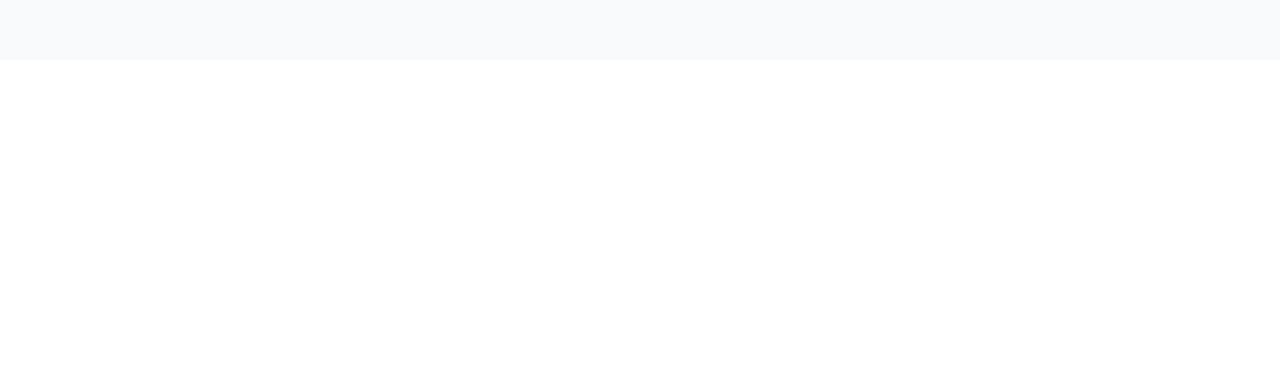
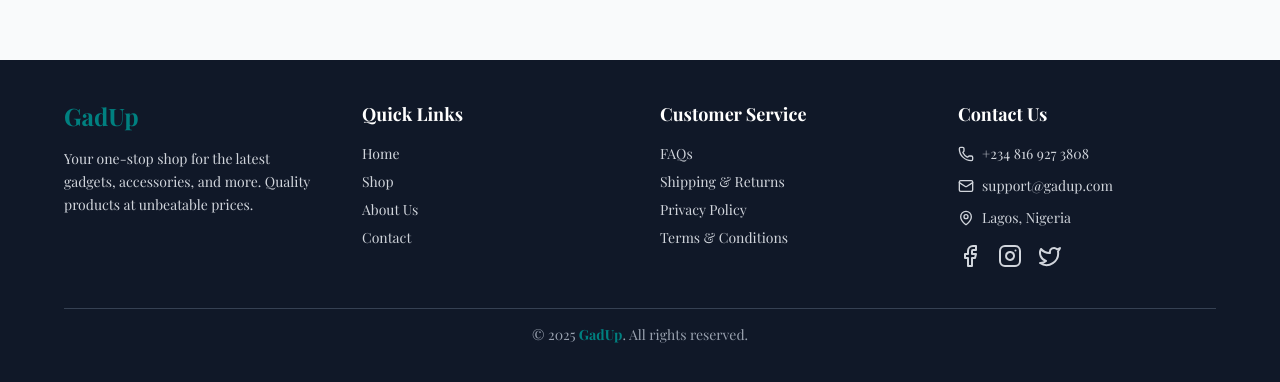
Before and after one commit to MrLexsmyth/gadup, a Next.js app in the folder client/: page /products/category in a window 1280 px wide. Shown: the part 740-1122 px from the top of the page. Before the commit the page ends 800 px from the top, so only its background shows below. Built offline with nearby package versions, Linux system fonts and the light colour scheme; no server answers.

Commit message:
updte ui

```diff
--- /dev/null
+++ b/client/app/contacts/layout.tsx
@@ -0,0 +1,16 @@
+// app/checkout/layout.tsx
+import Navbar from "../../components/Navbar";
+import Footer from "../../components/Footer";
+
+export default function ContactPage({ children }: { children: React.ReactNode }) {
+  return (
+   <>
+  <Navbar />
+  <main className="">
+    {children}
+  </main>
+  <Footer />
+</>
+
+  );
+}
--- /dev/null
+++ b/client/app/contacts/page.tsx
@@ -0,0 +1,88 @@
+"use client";
+import { Phone, Mail } from "lucide-react";
+
+export default function ContactPage() {
+  return (
+    <section className="bg-gray-50 py-12 px-6 md:px-16 mt-18"
+    style={{ fontFamily: "Playfair Display, serif" }}>
+      <div className="max-w-6xl mx-auto grid md:grid-cols-2 gap-10 bg-white shadow-md rounded-lg p-8">
+        {/* Left Side */}
+        <div className="space-y-8">
+          {/* Call to us */}
+          <div className="border-b pb-6">
+            <div className="flex items-center gap-3 mb-2">
+              <Phone className="text-[#0e8e8e]" />
+              <h3 className="text-lg font-semibold">Call to Us</h3>
+            </div>
+            <p className="text-gray-600">We are available 24/7 a week</p>
+            <p className="text-gray-800 mt-2 font-medium">
+              Phone: <span className="text-[#0e8e8e]">+234 816 927 3808</span>
+            </p>
+          </div>
+
+          {/* Write to us */}
+          <div>
+            <div className="flex items-center gap-3 mb-2">
+              <Mail className="text-[#0e8e8e]" />
+              <h3 className="text-lg font-semibold">Write to Us</h3>
+            </div>
+            <p className="text-gray-600">
+              Fill out our form and we will contact you within 24 hours.
+            </p>
+            <p className="text-gray-800 mt-2 font-medium">
+              Email:{" "}
+              <span className="text-[#0e8e8e]">support@yourstore.com</span>
+            </p>
+          </div>
+        </div>
+
+        {/* Right Side - Contact Form */}
+        <form className="space-y-5 text-[#0e8e8e]">
+          <div className="grid md:grid-cols-2 gap-4">
+            <div>
+
+              <input
+                type="text"
+                className="w-full border rounded-md px-4 py-2 focus:ring-2 focus:ring-blue-500 focus:outline-none"
+                placeholder="Enter your name"
+              />
+            </div>
+            <div className="">
+
+              <input
+                type="email"
+                className="w-full border rounded-md px-4 py-2 focus:ring-2 focus:ring-blue-500 focus:outline-none"
+                placeholder="Enter your email"
+              />
+            </div>
+          </div>
+
+          <div>
+
+            <input
+              type="tel"
+              className="w-full border rounded-md px-4 py-2 focus:ring-2 focus:ring-blue-500 focus:outline-none"
+              placeholder="Enter your phone number"
+            />
+          </div>
+
+          <div>
+
+            <textarea
+              rows={5}
+              className="w-full border rounded-md px-4 py-2 focus:ring-2 focus:ring-blue-500 focus:outline-none"
+              placeholder="Type your message..."
+            ></textarea>
+          </div>
+
+          <button
+            type="submit"
+            className="w-full bg-[#0e8e8e] cursor-pointer text-white font-medium py-2 rounded-md hover:bg-gray-600 transition-all"
+          >
+            Send Message
+          </button>
+        </form>
+      </div>
+    </section>
+  );
+}
--- a/client/app/page.tsx
+++ b/client/app/page.tsx
@@ -3,6 +3,7 @@
 import React from "react";
 import dynamic from "next/dynamic";
 import Navbar from "../components/Navbar";
+import Footer from "../components/Footer";
 
 // Skeletons
 const HeroSkeleton = () => (
@@ -77,6 +78,8 @@ const Page = () => {
       <FeaturedProducts />
       <Category />
       <FooterFlex />
+       <Footer />
+
     </div>
   );
 };
--- a/client/app/products/category/layout.tsx
+++ b/client/app/products/category/layout.tsx
@@ -1,5 +1,6 @@
 // app/checkout/layout.tsx
 import Navbar from "../../../components/Navbar";
+import Footer from "../../../components/Footer";
 
 export default function CategoryPage({ children }: { children: React.ReactNode }) {
   return (
@@ -8,6 +9,7 @@ export default function CategoryPage({ children }: { children: React.ReactNode }
   <main className="pt-20 min-h-screen bg-gray-50">
     {children}
   </main>
+  <Footer />
 </>
 
   );
--- /dev/null
+++ b/client/components/Footer.tsx
@@ -0,0 +1,73 @@
+"use client";
+import React from "react";
+import { Facebook, Instagram, Twitter, Mail, Phone, MapPin } from "lucide-react";
+import Link from "next/link";
+
+const Footer = () => {
+  return (
+    <footer className="bg-gray-900 text-gray-300 py-10 px-6 md:px-16"
+    style={{ fontFamily: "Playfair Display, serif" }}>
+      <div className="max-w-7xl mx-auto grid grid-cols-1 md:grid-cols-4 gap-10">
+        {/* Brand */}
+        <div>
+          <h2 className="text-2xl font-bold text-[#008080] mb-4">GadUp</h2>
+          <p className="text-sm leading-relaxed">
+            Your one-stop shop for the latest gadgets, accessories, and more. Quality products at unbeatable prices.
+          </p>
+        </div>
+
+        {/* Quick Links */}
+        <div>
+          <h3 className="text-lg font-semibold text-white mb-4">Quick Links</h3>
+          <ul className="space-y-2 text-sm">
+            <li><Link href="/" className="hover:text-blue-400 transition">Home</Link></li>
+            <li><Link href="/products/category" className="hover:text-blue-400 transition">Shop</Link></li>
+            <li><Link href="/about" className="hover:text-blue-400 transition">About Us</Link></li>
+            <li><Link href="/contact" className="hover:text-blue-400 transition">Contact</Link></li>
+          </ul>
+        </div>
+
+        {/* Customer Service */}
+        <div>
+          <h3 className="text-lg font-semibold text-white mb-4">Customer Service</h3>
+          <ul className="space-y-2 text-sm">
+            <li><Link href="/faq" className="hover:text-blue-400 transition">FAQs</Link></li>
+            <li><Link href="/shipping" className="hover:text-blue-400 transition">Shipping & Returns</Link></li>
+            <li><Link href="/privacy" className="hover:text-blue-400 transition">Privacy Policy</Link></li>
+            <li><Link href="/terms" className="hover:text-blue-400 transition">Terms & Conditions</Link></li>
+          </ul>
+        </div>
+
+        {/* Contact Info */}
+        <div>
+          <h3 className="text-lg font-semibold text-white mb-4">Contact Us</h3>
+          <ul className="space-y-3 text-sm">
+            <li className="flex items-center gap-2">
+              <Phone size={16} /> +234 816 927 3808
+            </li>
+            <li className="flex items-center gap-2">
+              <Mail size={16} /> support@gadup.com
+            </li>
+            <li className="flex items-center gap-2">
+              <MapPin size={16} /> Lagos, Nigeria
+            </li>
+          </ul>
+
+          {/* Social Icons */}
+          <div className="flex items-center gap-4 mt-4">
+            <Link href="#" className="hover:text-blue-400 transition"><Facebook /></Link>
+            <Link href="#" className="hover:text-pink-500 transition"><Instagram /></Link>
+            <Link href="#" className="hover:text-sky-400 transition"><Twitter /></Link>
+          </div>
+        </div>
+      </div>
+
+      {/* Bottom Section */}
+      <div className="border-t border-gray-700 mt-10 pt-4 text-center text-sm text-gray-400">
+        © {new Date().getFullYear()} <span className="text-[#008080] font-semibold">GadUp</span>. All rights reserved.
+      </div>
+    </footer>
+  );
+};
+
+export default Footer;
```
